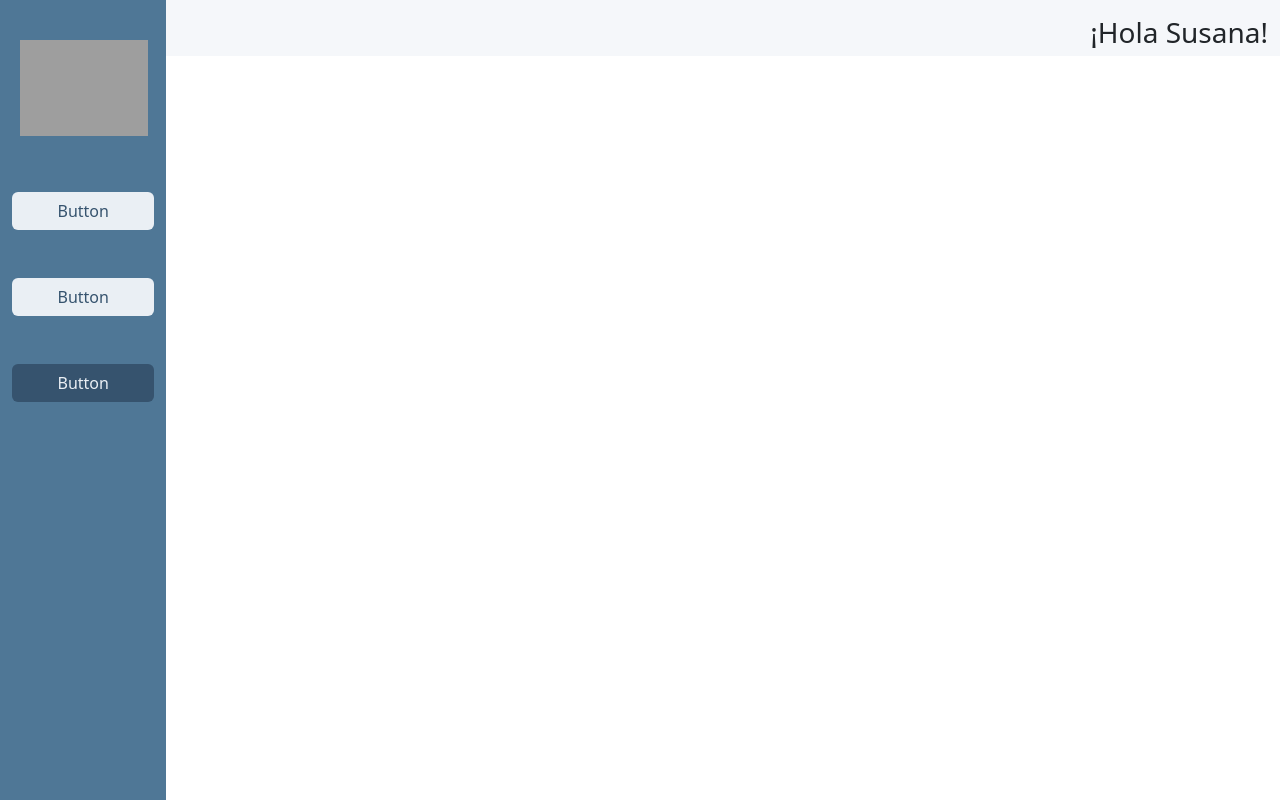
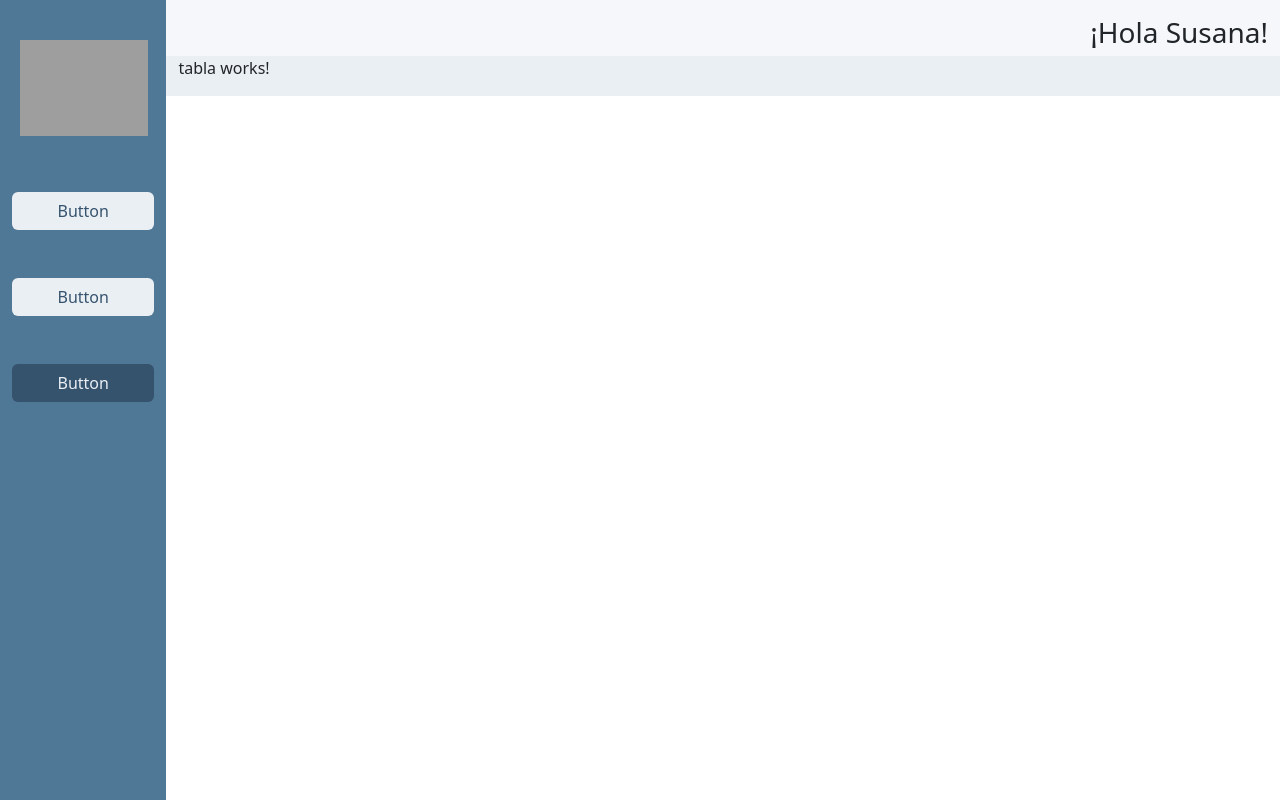
Before and after one commit to ddavidsalinas/ChatPuntalFront, an Angular app in the folder frontend/puntalFrontend/: page / in a window 1280 px wide. Built offline with nearby package versions, Linux system fonts and the light colour scheme; grey boxes are pictures that could not be loaded.

Commit message:
Export/Import tabla module emb

```diff
--- a/frontend/puntalFrontend/src/app/app.component.html
+++ b/frontend/puntalFrontend/src/app/app.component.html
@@ -1,2 +1,4 @@
 
-<app-plantillas></app-plantillas><router-outlet></router-outlet>
+<app-plantillas></app-plantillas>
+
+<router-outlet></router-outlet>
--- a/frontend/puntalFrontend/src/app/app.module.ts
+++ b/frontend/puntalFrontend/src/app/app.module.ts
@@ -3,6 +3,7 @@ import { BrowserModule } from '@angular/platform-browser';
 
 import { AppRoutingModule } from './app-routing.module';
 import { AppComponent } from './app.component';
+import { EmbarcacionModule } from './embarcacion/embarcacion.module';
 import { PlantillasComponent } from './plantillas/plantillas.component';
 
 @NgModule({
@@ -12,7 +13,8 @@ import { PlantillasComponent } from './plantillas/plantillas.component';
   ],
   imports: [
     BrowserModule,
-    AppRoutingModule
+    AppRoutingModule,
+    EmbarcacionModule
   ],
   providers: [],
   bootstrap: [AppComponent]
--- a/frontend/puntalFrontend/src/app/embarcacion/embarcacion.module.ts
+++ b/frontend/puntalFrontend/src/app/embarcacion/embarcacion.module.ts
@@ -10,6 +10,9 @@ import { TablaComponent } from './tabla/tabla.component';
   ],
   imports: [
     CommonModule
+  ],
+  exports: [
+    TablaComponent
   ]
 })
 export class EmbarcacionModule { }
--- a/frontend/puntalFrontend/src/app/embarcacion/tabla/tabla.component.ts
+++ b/frontend/puntalFrontend/src/app/embarcacion/tabla/tabla.component.ts
@@ -1,4 +1,5 @@
 import { Component } from '@angular/core';
+import { datos } from 'src/resources/datos';
 
 @Component({
   selector: 'app-tabla',
@@ -6,5 +7,9 @@ import { Component } from '@angular/core';
   styleUrls: ['./tabla.component.css']
 })
 export class TablaComponent {
+  datos = datos.embarcaciones;
+  constructor() {
+    console.log(this.datos);
+  }
 
 }
--- a/frontend/puntalFrontend/src/app/plantillas/plantillas.component.html
+++ b/frontend/puntalFrontend/src/app/plantillas/plantillas.component.html
@@ -25,7 +25,7 @@
 			</div>
 			<div class="row">
 				<div class="contenido col-md-12">
-
+					<app-tabla></app-tabla>
 				</div>
 			</div>
 		</div>
```
